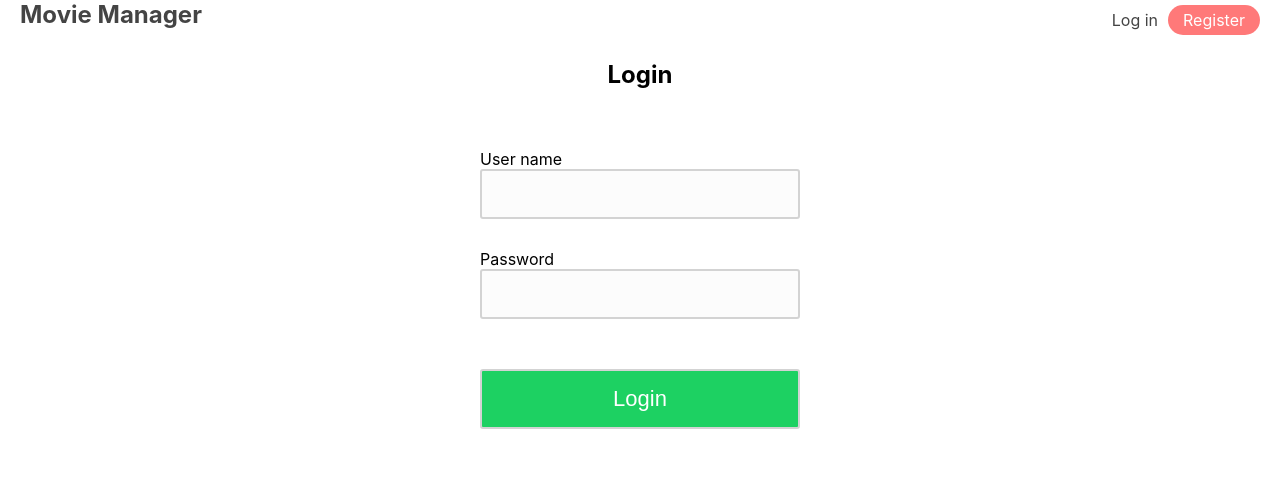
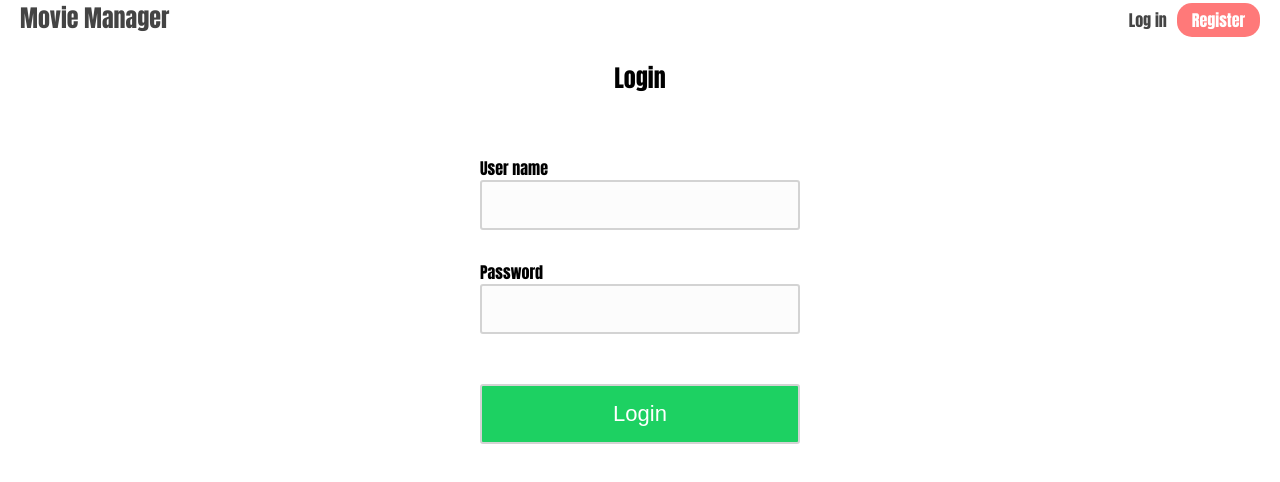
Before and after one commit to eddiebueno/movie-manager-app, a React (Create React App) app: page /login in a window 1280 px wide. Shown: the top 482 px of the page. Built offline with nearby package versions, Linux system fonts and the light colour scheme.

Commit message:
added temp fonts

```diff
--- a/src/components/App/App.css
+++ b/src/components/App/App.css
@@ -13,3 +13,11 @@
 .App__main {
   margin-top: 20px;
 }
+
+body{
+  font-family: Impact, Haettenschweiler, sans-serif;
+}
+
+p,li{
+  font-family: 'Courier New', Courier, monospace;
+}
```
